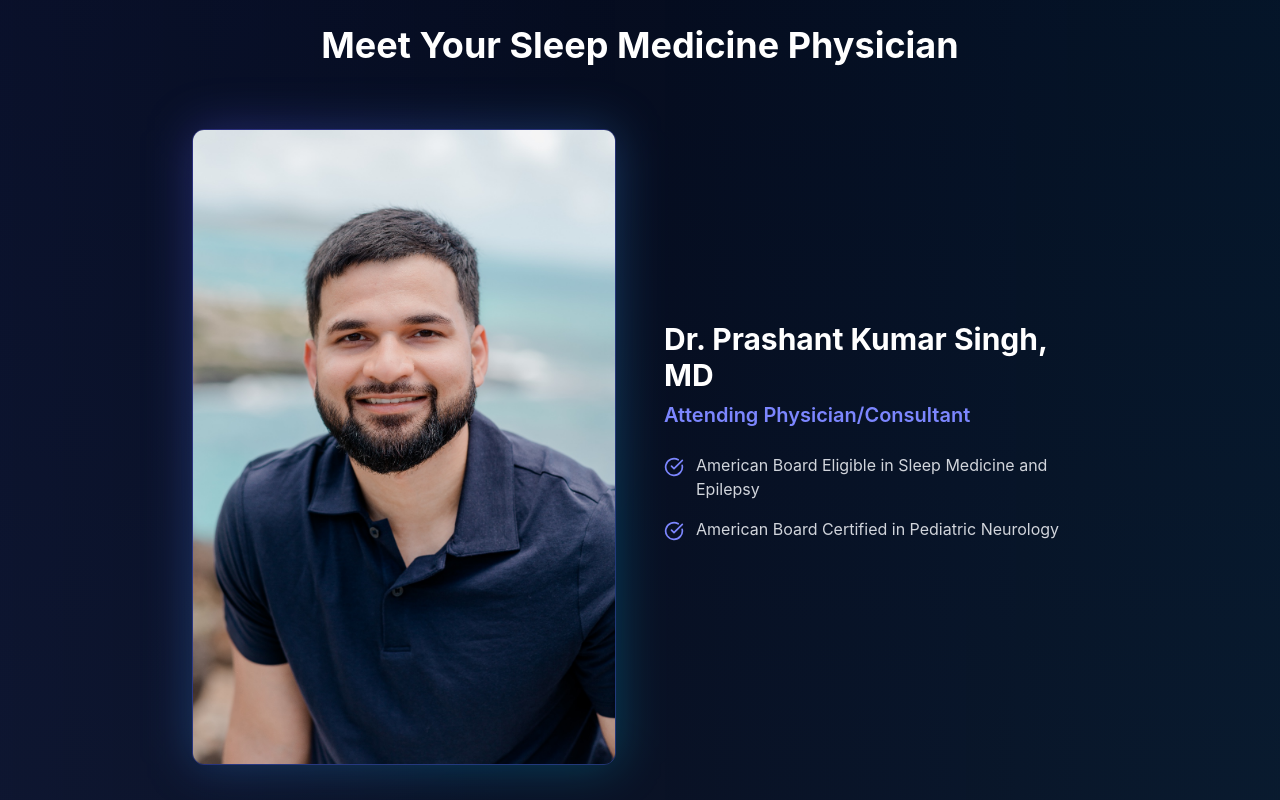
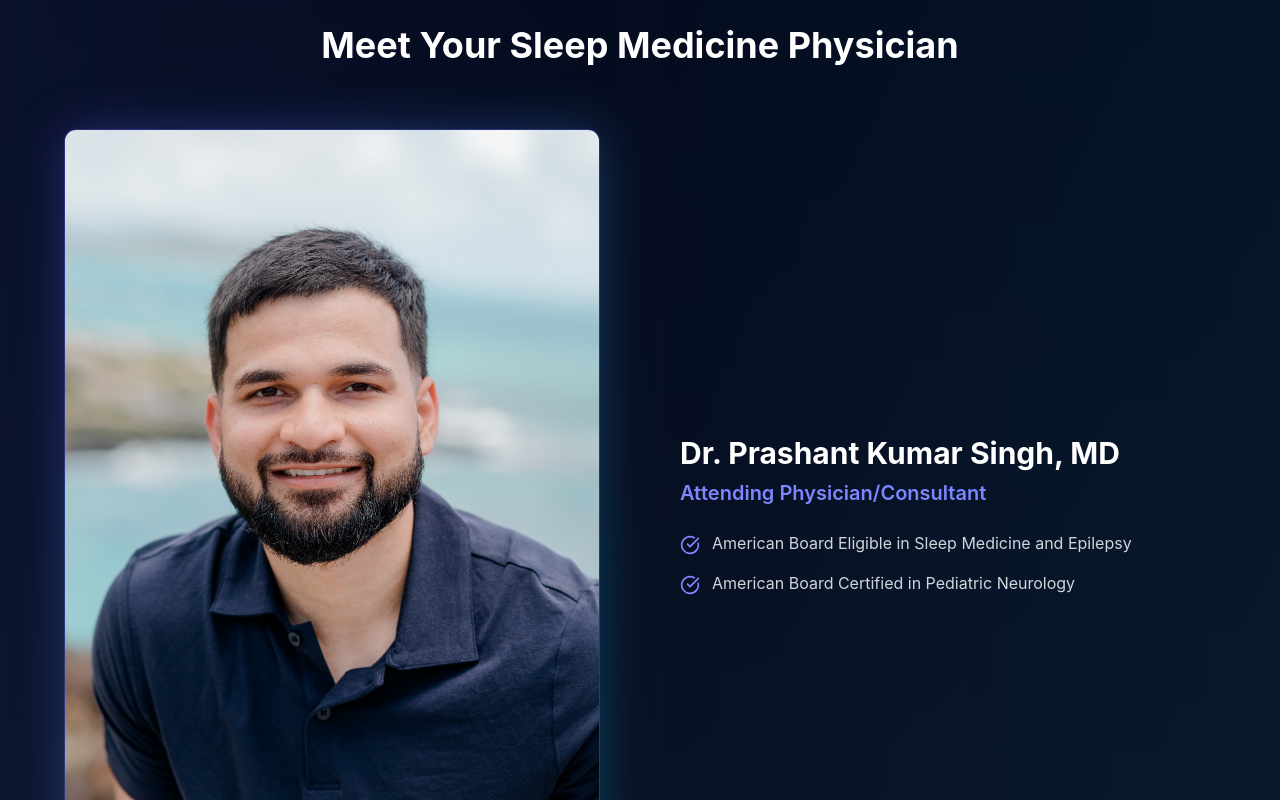
Before and after one commit to adityaS-123/Qelevate_website, a React (Vite) app: page /qsleep in a window 1280 px wide. Shown: the part 1200-2000 px from the top of the page. Built offline with nearby package versions, Linux system fonts and the light colour scheme.

Commit message:
Update QSleep.tsx

```diff
--- a/src/pages/QSleep.tsx
+++ b/src/pages/QSleep.tsx
@@ -51,8 +51,8 @@
         <div className="absolute inset-0 bg-gradient-to-r from-indigo-500/5 via-transparent to-cyan-500/5"></div>
         <div className="container-lg relative z-10">
           <h2 className="text-4xl font-bold text-white mb-16 text-center">Meet Your Sleep Medicine Physician</h2>
-          <div className="max-w-4xl mx-auto">
-            <div className="grid grid-cols-1 md:grid-cols-2 gap-12 items-center">
+          <div className="max-w-6xl mx-auto">
+            <div className="grid grid-cols-1 md:grid-cols-2 gap-20 items-center">
               {/* Photo */}
               <div className="relative group">
                 <div className="absolute inset-0 bg-gradient-to-br from-indigo-500/30 to-cyan-500/30 rounded-xl blur-xl group-hover:blur-2xl transition duration-300"></div>
```
